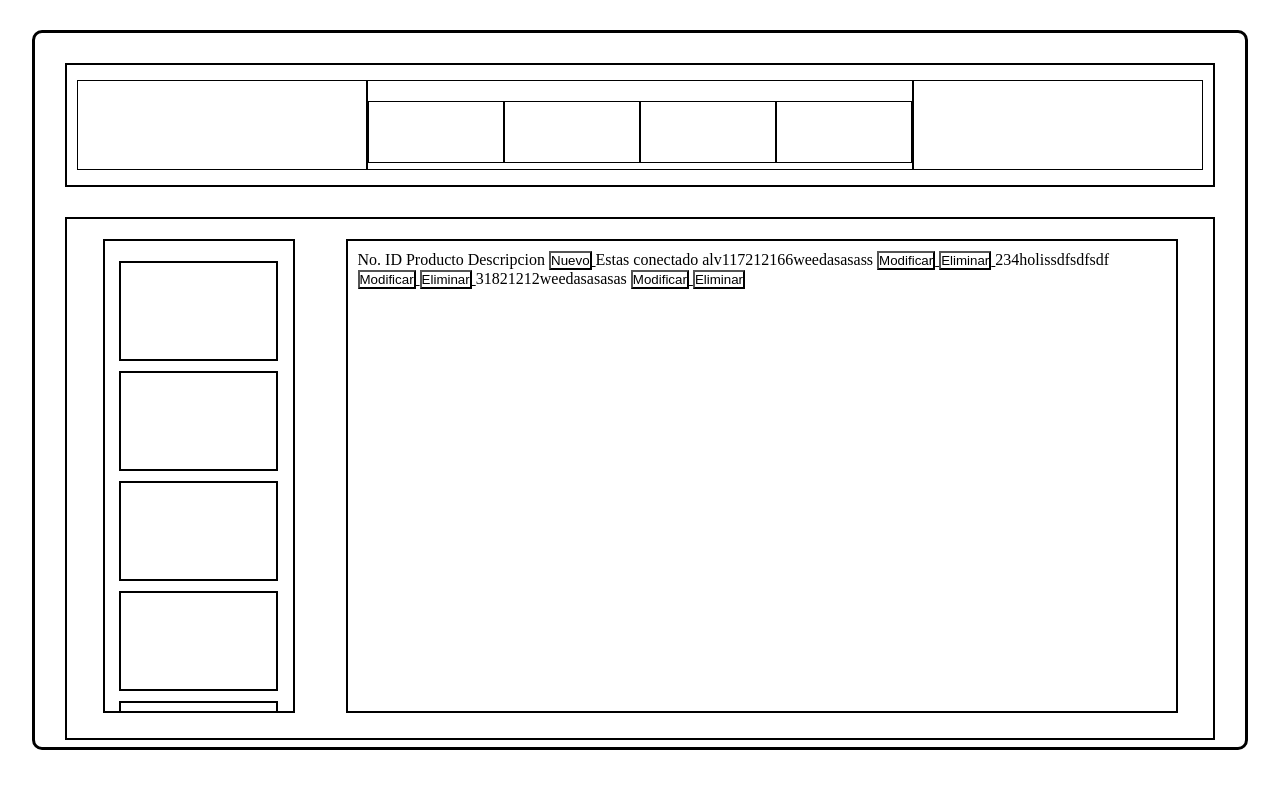
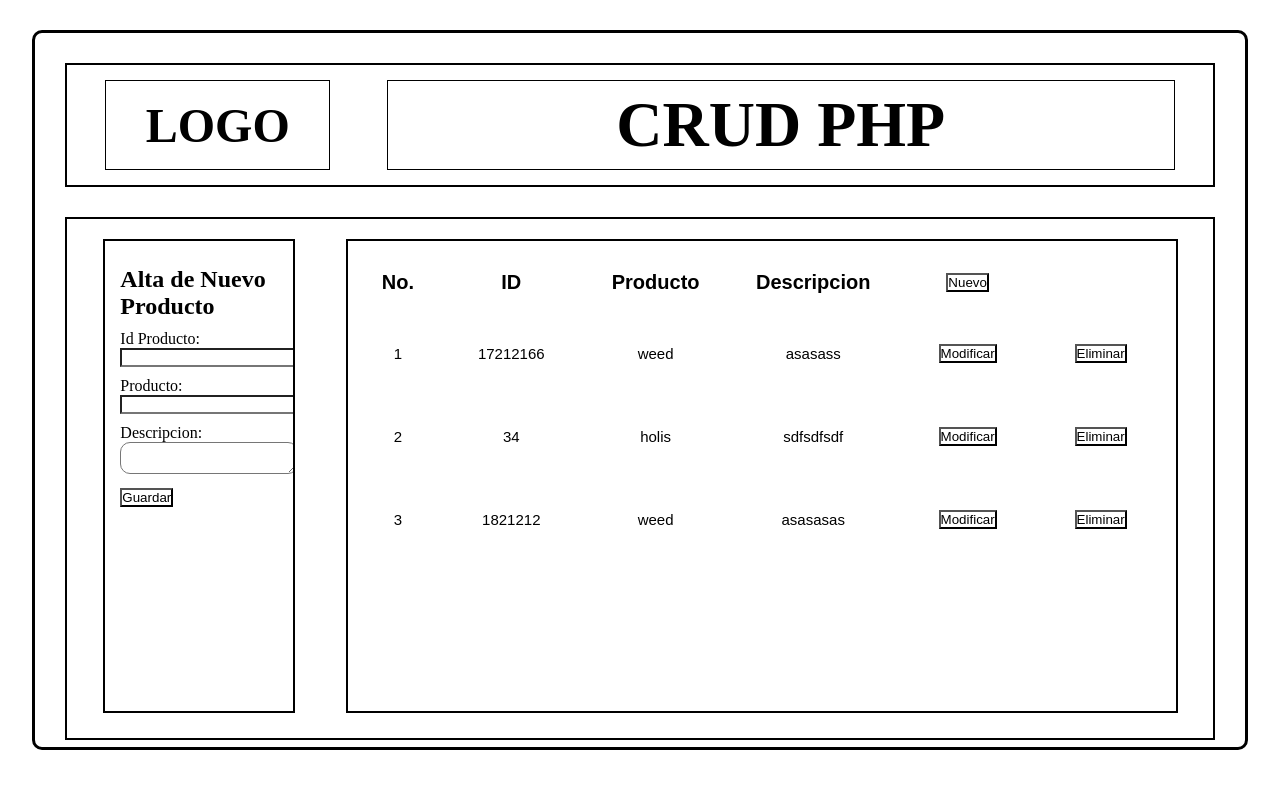
Before and after one commit to bryanchopin/PHPDataBase, a PHP site: page / in a window 1280 px wide. Run offline with PHP 8.4, Linux system fonts and the light colour scheme; data comes from the database, SQL or seed files in the repository.

Commit message:
V1.1 brychxpin

```diff
--- a/conexion.php
+++ b/conexion.php
@@ -6,6 +6,6 @@
 		printf("Fallooo la conexion");
 	}
 	else {
-		printf("Estas conectado alv");
+		// printf("Estas conectado alv");
 	}
 ?>
--- a/css/style.css
+++ b/css/style.css
@@ -38,21 +38,34 @@ brychxpin
 
 .containerItemTop{
 	height: 90%;
-	width: 300px;
+	width: 20%;
 	margin: 5px auto;
 	border: 1px solid var(--colorBorder);
-	display: block;
+	display: flex;
+	align-items: center;
+}
+
+.containerItemTop h2{
+	margin: auto;
+	font-size: 3rem;
 }
 
 .containerNav {
 	height: 90%;
-	width: 50%;
+	width: 70%;
 	margin: 5px auto;
 	border: 1px solid var(--colorBorder);
 	display: flex;
 	justify-content: center;
 	overflow: auto;
+	align-items: center;
 }
+
+.containerNav h1{
+	font-size: 4rem;
+}
+
+
 
 .containerItemNav{
 	height: 50px;
@@ -72,7 +85,8 @@ brychxpin
 	display: flex;
 	justify-content: center;
 }
-.containerAside{
+
+aside{
 	width: 15vw;
 	height: 95%;
 	border: 2px solid var(--colorBorder);
@@ -81,7 +95,25 @@ brychxpin
 	display: flex;
 	flex-direction: column;
 	overflow-y: scroll;
+	align-items: center;
+	justify-content: center;
 }
+
+.newProduct{
+	width: 99%;
+	height: 100%;
+	padding: 5px;
+	margin: 10px auto;
+}
+
+.item{
+	width: 100%;
+	height: 20%;
+	margin: 10px auto;
+}
+
+
+
 .containerMain{
 	width: 65vw;
 	height: 95%;
@@ -99,14 +131,39 @@ brychxpin
 	border: 3px solid var(--colorBorder);
 }
 
-.containerItemMenu{
-	width: 95%;
-	height: 100px;
-	border: 2px solid var(--colorBorder);
-	margin: 10px auto;
-	padding: 10px;
-}
 
 .clearFix{
 	clear: both;
 }
+
+
+
+.datagrid {
+    width: 100%;
+    height: 100%;
+    font: normal 12px/150% Arial, Helvetica, sans-serif;
+    background: #fff;
+    overflow-y: scroll;
+}
+
+.datagrid table {
+    border-collapse: collapse;
+    width: 100%;
+}
+.datagrid table th {
+    position: sticky;
+    top: 0;
+    padding: 20px;
+}
+.datagrid table thead th {
+    background-color: #fff;
+    color: #000;
+    font-size: 20px;
+}
+
+.datagrid table tbody td {
+    color: var(--colorFont);
+    font-size: 15px;
+    text-align: center;
+	padding: 2rem ;
+}
--- a/index.php
+++ b/index.php
@@ -10,41 +10,66 @@
 <body>
     <div class="container">
         <div class="containerTop">
-            <div class="containerItemTop"></div>
+            <div class="containerItemTop">
+              <h2>LOGO</h2>
+            </div>
             <div class="containerNav">
-                <div class="containerItemNav"></div>
-                <div class="containerItemNav"></div>
-                <div class="containerItemNav"></div>
-                <div class="containerItemNav"></div>
+              <h1>CRUD PHP</h1>
             </div>
-            <div class="containerItemTop"></div>
         </div>
         <div class="containerCh">
-            <div class="containerAside">
           <aside>
-                    <div class="containerItemMenu"></div>
-                    <div class="containerItemMenu"></div>
-                    <div class="containerItemMenu"></div>
-                    <div class="containerItemMenu"></div>
-                    <div class="containerItemMenu"></div>
+              <div class="newProduct">
+                <div>
+                  <h2>Alta de Nuevo Producto</h2>
+                <form action="nuevo_prod2.php" method="POST" style="border-collapse: separate; border-spacing: 10px 5px;">
+                  <div class="item">
+                    <label>Id Producto: </label>
+                    <input type="text" id="id_producto" name="id_producto">
+                  </div>
+                  <div class="item">
+                    <label>Producto: </label>
+                    <input type="text" id="producto" name="producto">
+                  </div>
+                  <div class="item">
+                    <label>Descripcion: </label>
+                    <textarea style="border-radius: 10px;"name="descripcion" ></textarea>
+                  </div>
+                  <div class="item">
+                    <button type="submit" class="btn btn-success">Guardar</button>
+                  </div>
+
+
+
+
+
+
+
+                </form>
+                </div>
+              </div>
           </aside>
-            </div>
             <div class="containerMain">
-                <table">
+              <div class="datagrid">
+                <table>
                   <thead>
+                    <tr>
                       <th>No.</th>
                       <th>ID</th>
                       <th>Producto</th>
                       <th>Descripcion</th>
                       <th> <a href="nuevo_prod1.php"> <button type="button" class="btn btn-info">Nuevo</button> </a> </th>
+                      <th></th>
+                    </tr>
                   </thead>
+                  <tbody>
                     <?php
                           include "conexion.php";
                           $sentecia= "SELECT * FROM productos";
                           $resultado= $conexion->query($sentecia) or die (mysqli_error($conexion));
                           while($fila=$resultado->fetch_assoc())
                           {
-                        echo "<tr>";
+                            echo "<tr class='alt'>";
                               echo"<td>"; echo $fila['no']; echo "</td>";
                               echo "<td>"; echo $fila['id_producto']; echo "</td>";
                               echo "<td>"; echo $fila['nombre']; echo "</td>";
@@ -54,7 +79,10 @@
                             echo "</tr>";
                           }
                     ?>
+                  </tbody>
                 </table>
+              </div>
+
             </div>
         </div>
     </div>
```
Also changed, not shown: nuevo_prod1.php (deleted, +0 -58 lines). Lines whose indentation alone changed are shown as unchanged.
